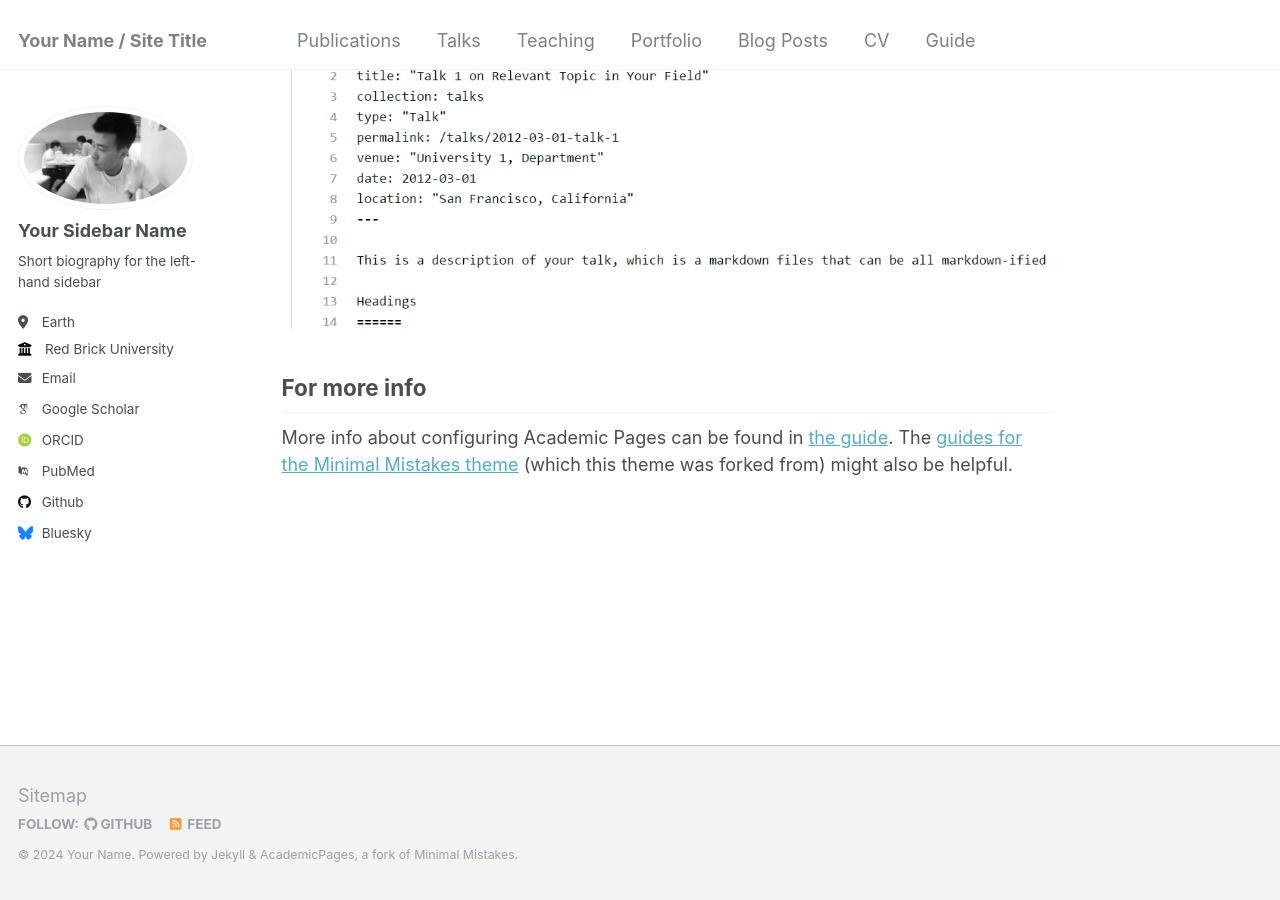
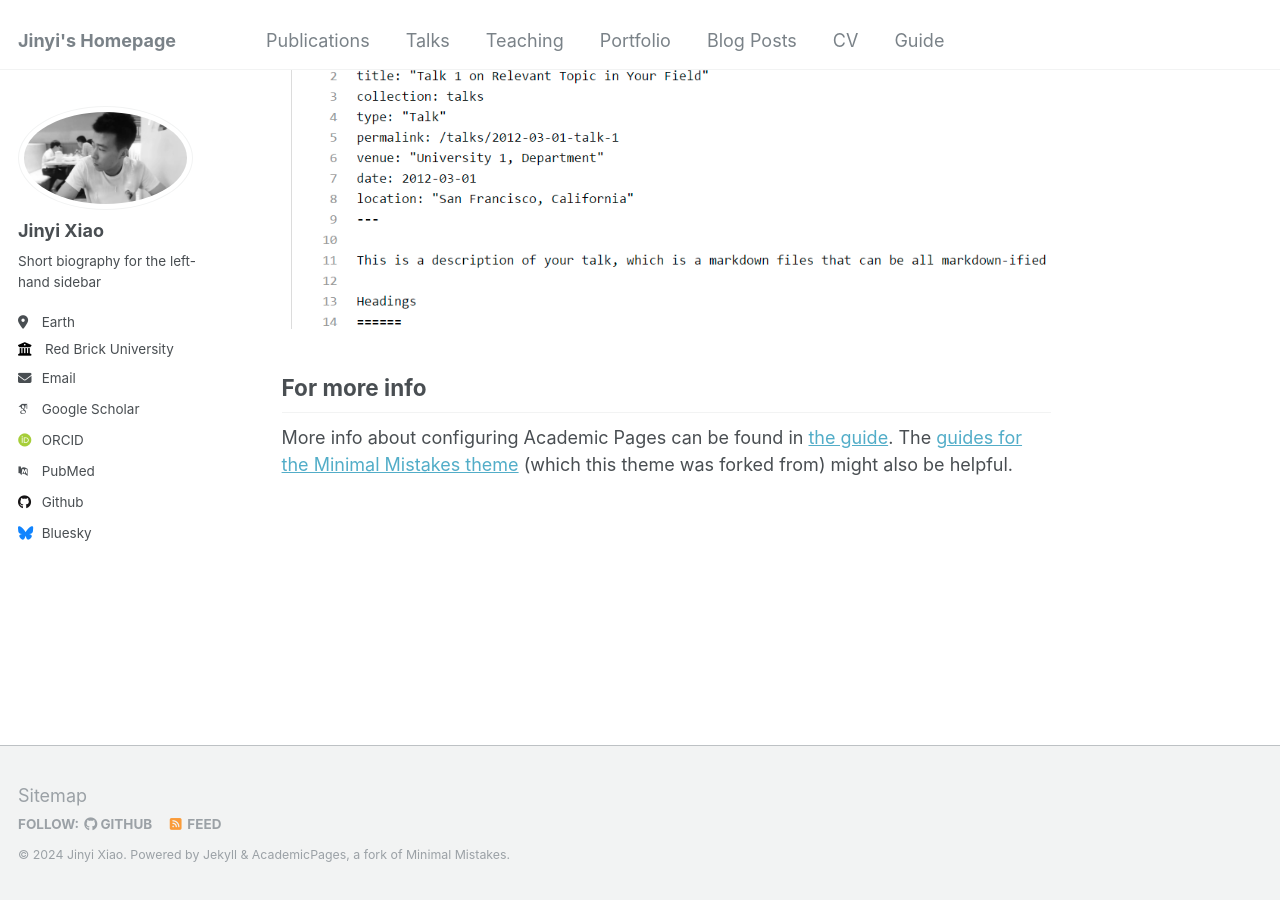
Before and after one commit to Xxiaojinyi/Xxiaojinyi.github.io, a Jekyll site: the page built from _pages/about.md, in a window 1280 px wide and 900 px high, scrolled down 2660 px. Built offline with Jekyll 4.4.1, drawn with Linux system fonts in a browser that asks for light colours; some web fonts are replaced.

Commit message:
change Basic setting

```diff
--- a/_config.yml
+++ b/_config.yml
@@ -8,13 +8,13 @@
 
 # Basic Site Settings
 locale                   : "en-US"
-title                    : "Your Name / Site Title"
+title                    : "Jinyi's Homepage"
 title_separator          : "-"
-name                     : &name "Your Name"
+name                     : &name "Jinyi Xiao"
 description              : &description "personal description"
-url                      : https://academicpages.github.io # the base hostname & protocol for your site e.g. "https://mmistakes.github.io"
+url                      : https://xxiaojinyi.github.io # the base hostname & protocol for your site e.g. "https://mmistakes.github.io"
 baseurl                  : "" # the subpath of your site, e.g. "/blog"
-repository               : "academicpages/academicpages.github.io"
+repository               : "Xxiaojinyi.github.io"
 
 # Site Author - The following control what appear as part of the author content on the side bar.
 #               If a field is blank the icon and link will not appear, otherwise it will be shown.
@@ -22,7 +22,7 @@ repository               : "academicpages/academicpages.github.io"
 author:
   # Biographic information
   avatar           : "Xiao Photo.jpg"
-  name             : "Your Sidebar Name"
+  name             : "Jinyi Xiao"
   pronouns         : # example: "she/her"
   bio              : "Short biography for the left-hand sidebar"
   location         : "Earth"
```
